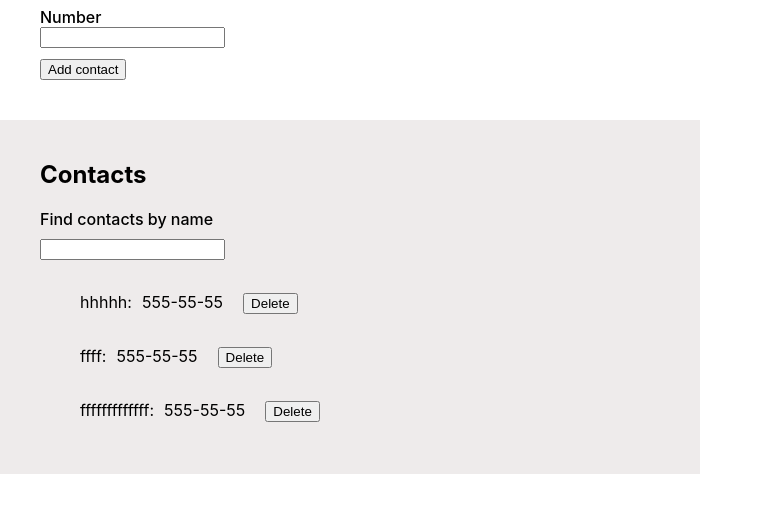
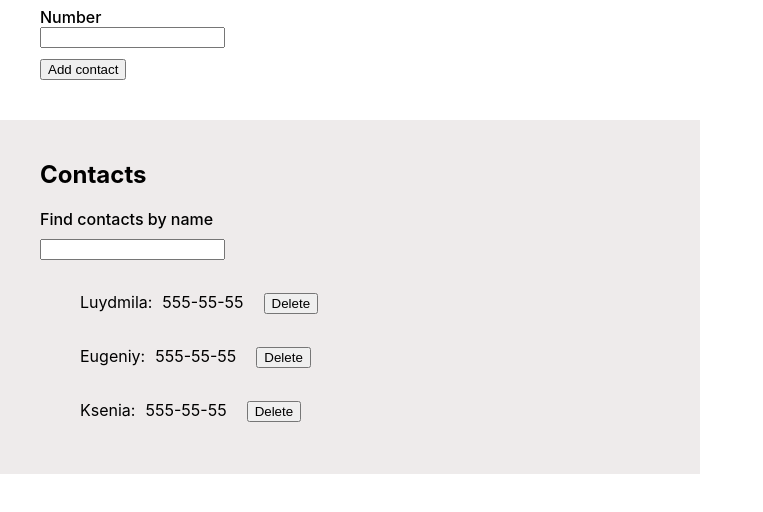
Before and after one commit to LyudmilaRomanchenko/goit-react-hw-07-phonebook, a React app: page / in a window 1280 px wide. Shown: the part 196-708 px from the top of the page, without its empty margins (0-763 px from the left). Built offline with nearby package versions, Linux system fonts and the light colour scheme; data requests are answered from the project's data file.

Commit message:
add deploy

```diff
--- a/db.json
+++ b/db.json
@@ -1,19 +1,19 @@
 {
   "contacts": [
     {
-      "name": "hhhhh",
+      "name": "Luydmila",
+      "number": "555-55-55",
+      "id": 1
+    },
+    {
+      "name": "Eugeniy",
       "number": "555-55-55",
       "id": 2
     },
     {
-      "name": "ffff",
+      "name": "Ksenia",
       "number": "555-55-55",
-      "id": 5
-    },
-    {
-      "name": "fffffffffffff",
-      "number": "555-55-55",
-      "id": 6
+      "id": 3
     }
   ]
 }
--- a/package.json
+++ b/package.json
@@ -2,6 +2,7 @@
   "name": "goit-react-hw-02-phonebook",
   "version": "0.1.0",
   "private": true,
+  "homepage": "https://LyudmilaRomanchenko/goit-react-hw-07-phonebook",
   "dependencies": {
     "@reduxjs/toolkit": "^1.6.2",
     "@testing-library/jest-dom": "^5.14.1",
@@ -26,7 +27,9 @@
     "test": "react-scripts test",
     "eject": "react-scripts eject",
     "prepare": "husky install",
-    "api-server": "json-server --port 4040 --watch db.json"
+    "api-server": "json-server --port 4040 --watch db.json",
+    "predeploy": "npm run build",
+    "deploy": "gh-pages -d build"
   },
   "eslintConfig": {
     "extends": [
```
Also changed, not shown: build/asset-manifest.json, build/index.html, 4 other files.
